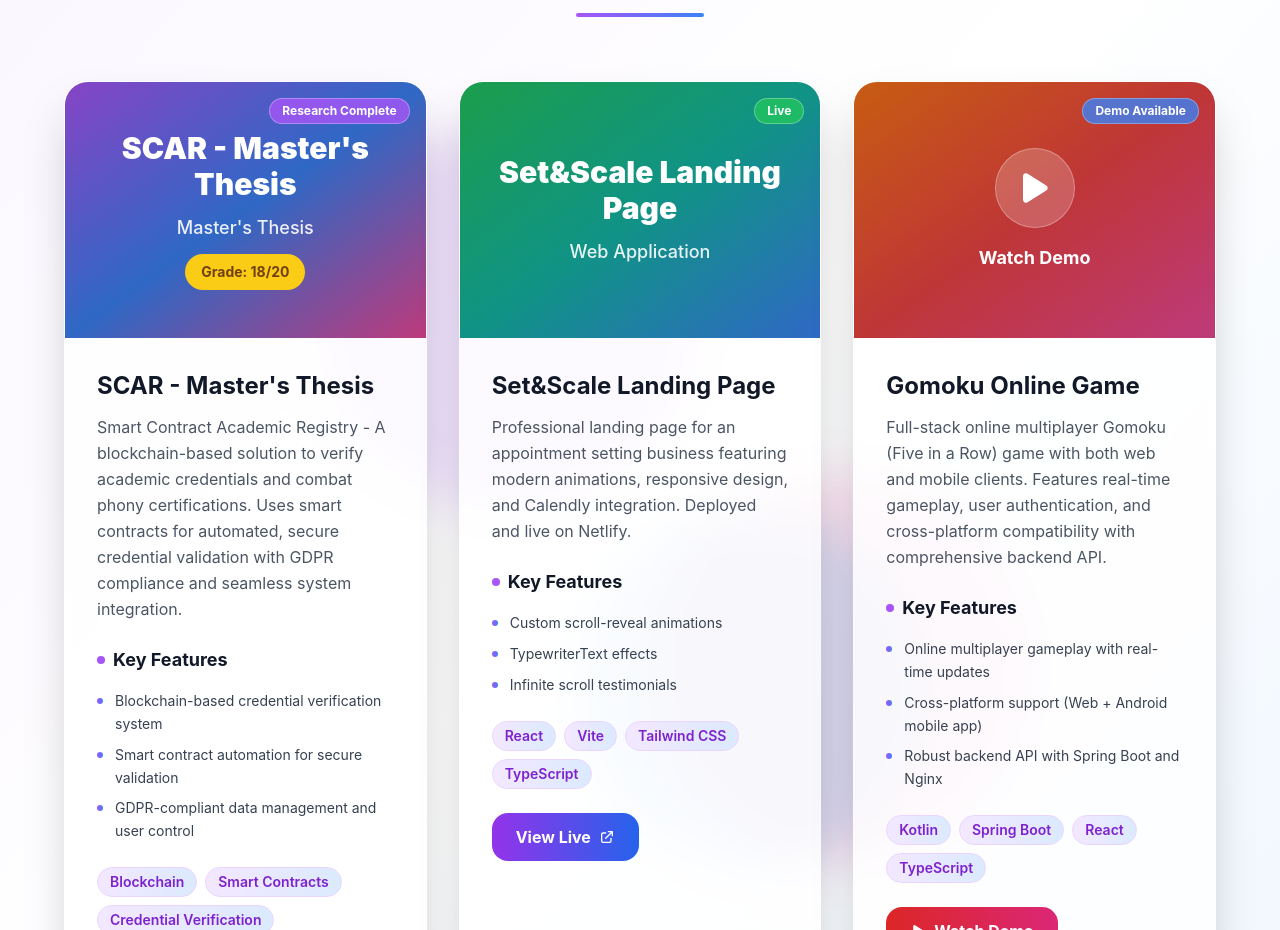
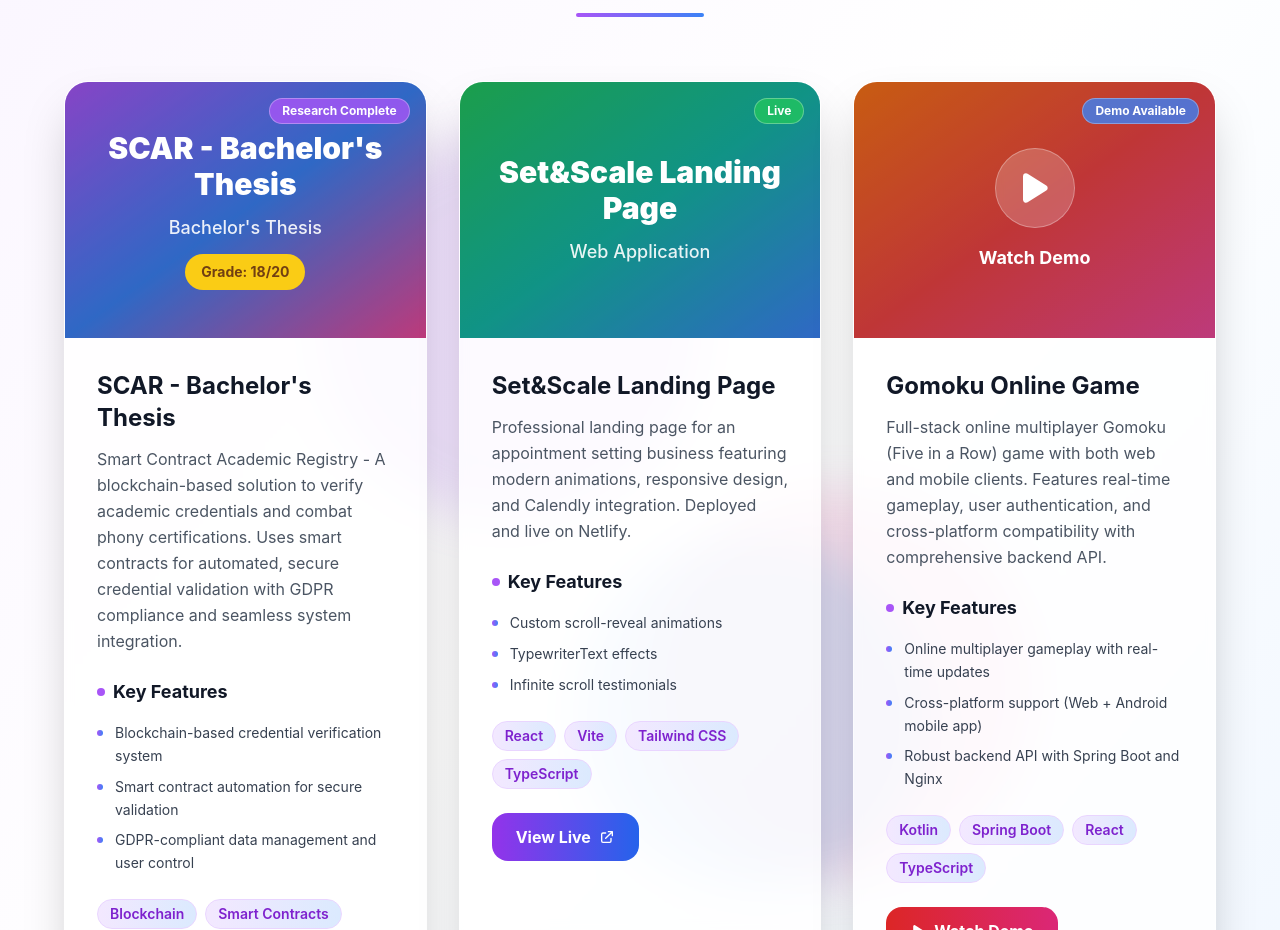
Before and after one commit to Gongamax/Portfolio, a React (Vite) app: page / in a window 1280 px wide. Shown: the part 5180-6110 px from the top of the page. Built offline with nearby package versions, Linux system fonts and the light colour scheme.

Commit message:
fix: thesis name was wrong

```diff
--- a/src/data/projects.ts
+++ b/src/data/projects.ts
@@ -3,7 +3,7 @@ import type { Project } from "../types";
 export const projects: Project[] = [
   {
     id: 1,
-    title: "SCAR - Master's Thesis",
+    title: "SCAR - Bachelor's Thesis",
     description:
       "Smart Contract Academic Registry - A blockchain-based solution to verify academic credentials and combat phony certifications. Uses smart contracts for automated, secure credential validation with GDPR compliance and seamless system integration.",
     technologies: [
@@ -21,7 +21,7 @@ export const projects: Project[] = [
       "Support for both formal and informal learning certification",
     ],
     status: "Research Complete",
-    type: "Master's Thesis",
+    type: "Bachelor's Thesis",
     image: "/api/placeholder/600/400",
     category: "Academic Research",
     grade: "18/20",
```
